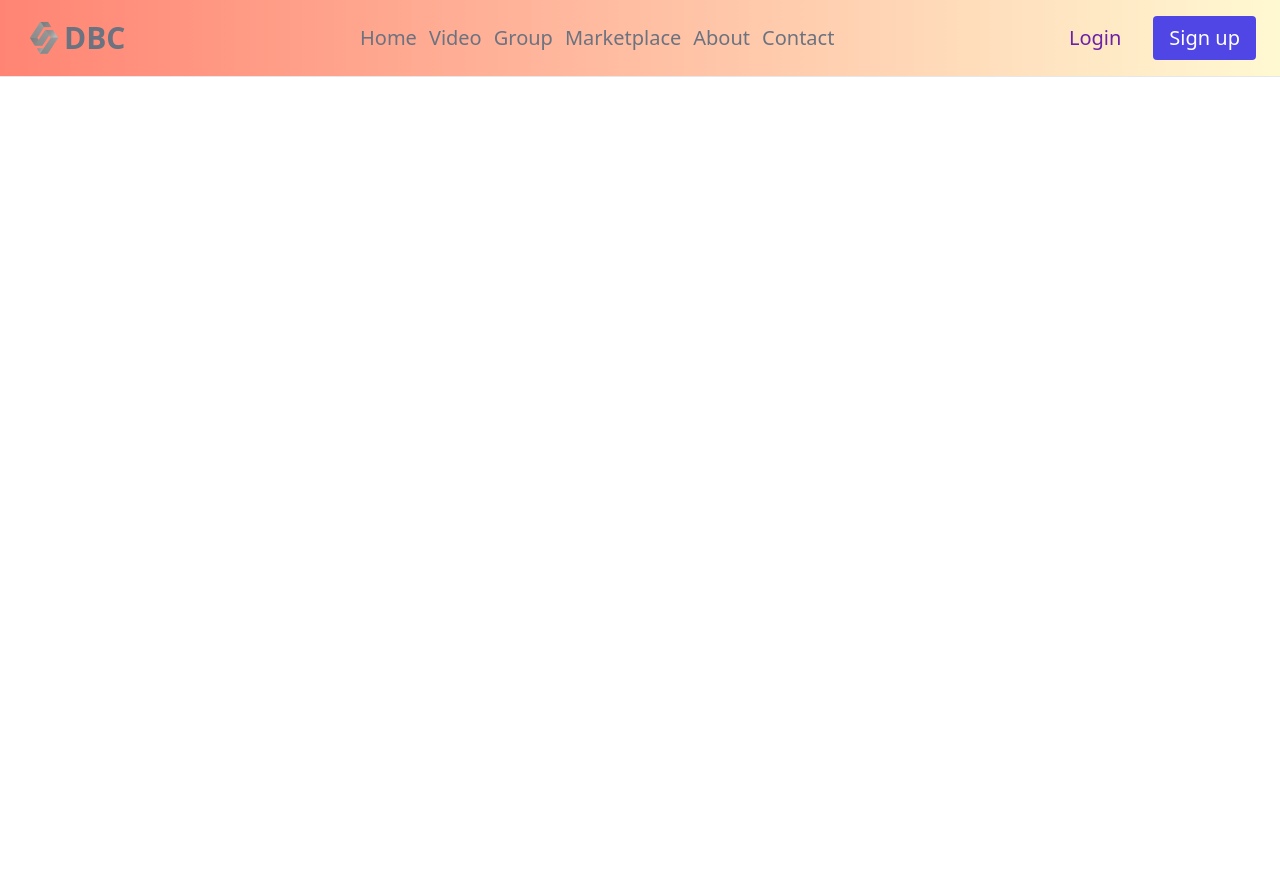
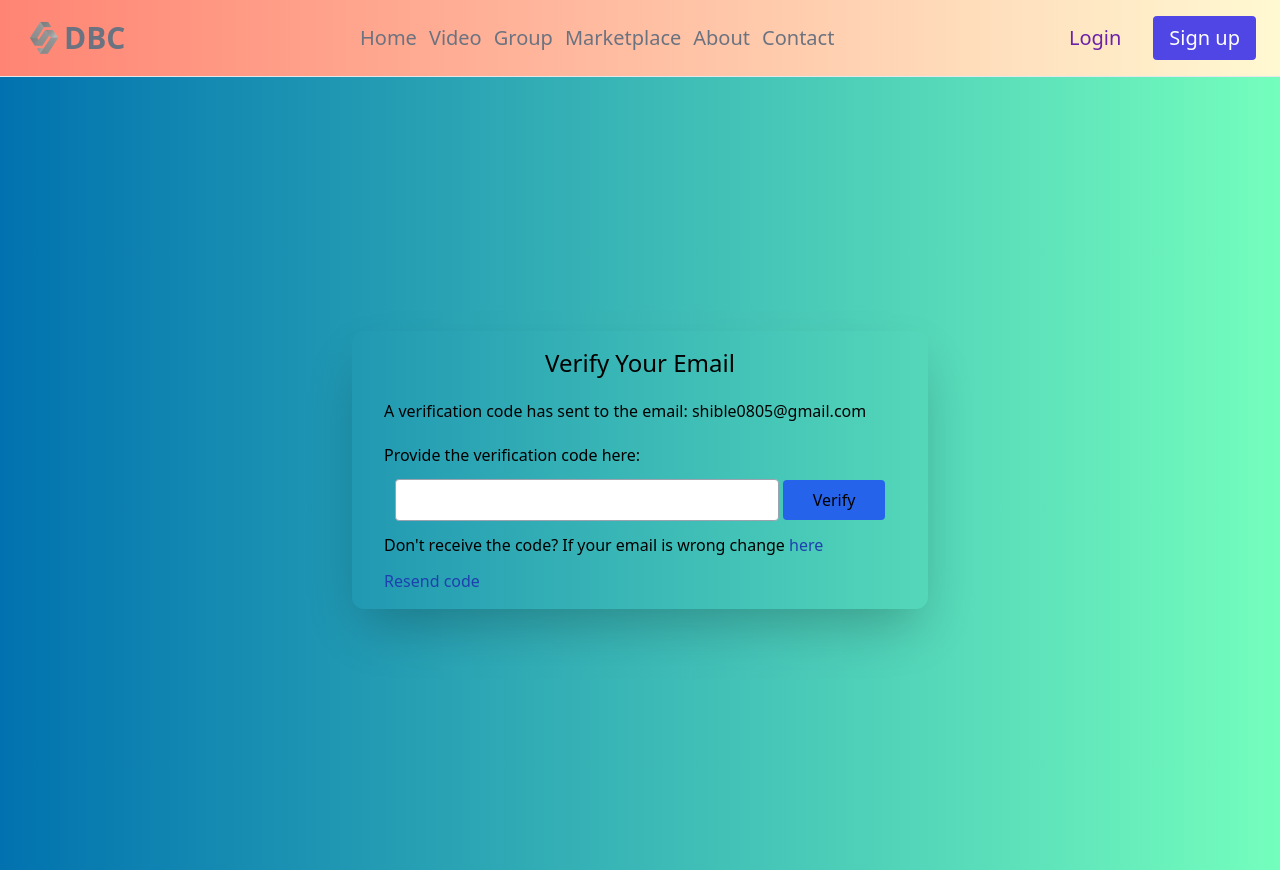
Before and after one commit to shible77/tailwind-express, a React (Vite) app in the folder testingTailwind/: page /verifyEmail in a window 1280 px wide. Before the commit the page ends 800 px from the top, so only its background shows below. Built offline with nearby package versions, Linux system fonts and the light colour scheme.

Commit message:
UI complete

```diff
--- a/testingTailwind/src/App.jsx
+++ b/testingTailwind/src/App.jsx
@@ -2,6 +2,8 @@ import React from "react";
 import Login from "./pages/Login";
 import Signup from "./pages/Signup";
 import NavBar from "./components/NavBar";
+import VerifyEmail from "./pages/VerifyEmail";
+import ChangeEmail from "./pages/ChangeEmail";
 import { BrowserRouter, Routes, Route } from "react-router-dom";
 
 function App() {
@@ -13,6 +15,8 @@ function App() {
         <Routes>
           <Route path="/login" element={<Login />} />
           <Route path="/signup" element={<Signup />} />
+          <Route path="/verifyEmail" element={<VerifyEmail/>}/>
+          <Route path="/changeEmail" element={<ChangeEmail/>}/>
         </Routes>
       </div>
     </BrowserRouter>
--- a/testingTailwind/src/components/NavBar.jsx
+++ b/testingTailwind/src/components/NavBar.jsx
@@ -2,6 +2,7 @@ import React, { useState } from "react";
 import dummyLogo from "./../assets/dummyLogo.png";
 import { IoMenu } from "react-icons/io5";
 import { RxCross2 } from "react-icons/rx";
+import { NavLink } from "react-router-dom";
 
 function NavBar() {
   const [showMenu, setShowMenu] = useState(false);
@@ -22,8 +23,8 @@ function NavBar() {
     <header className="w-full bg-custom-gradient6 fixed top-0 left-0 right-0">
       <nav className="py-4 lg:px-6 px-4 sticky top-0 left-0 right-0 border-b duration-300">
         <div className="flex justify-between items-center text-base gap-8">
-          <a
-            href="#"
+          <NavLink
+            to="#"
             className="text-3xl font-semibold flex items-center space-x-0"
           >
             <img
@@ -32,27 +33,27 @@ function NavBar() {
               className="w-10 inline-block items-center"
             />
             <span className="text-gray-500">DBC</span>
-          </a>
+          </NavLink>
 
           <ul className="hidden lg:flex space-x-3">
-            {navItems.map(({ item, path }) => (
-              <a href={path} className="text-xl text-gray-500">
+            {navItems.map(({ item, path }, index) => (
+              <NavLink key={index} to={path} className="text-xl text-gray-500">
                 {item}
-              </a>
+              </NavLink>
             ))}
           </ul>
 
           <div className="space-x-8 hidden lg:flex items-center">
-            <a href="/login">
+            <NavLink to="/login">
               <h6 className="text-xl text-purple-800 hover:text-purple-400">
                 Login
               </h6>
-            </a>
-            <a href="/signup" className="flex justify-center items-center">
+            </NavLink>
+            <NavLink to="/signup" className="flex justify-center items-center">
               <button className="px-4 py-2 text-white rounded text-xl bg-indigo-600 hover:bg-indigo-200 justify-center">
                 Sign up
               </button>
-            </a>
+            </NavLink>
           </div>
           <div className="lg:hidden">
             <button
@@ -73,13 +74,13 @@ function NavBar() {
             showMenu ? "flex flex-col fixed top-2 left-0 right-0" : "hidden"
           }`}
         >
-            {navItems.map(({item, path})=> (
-                <a href={path} className="text-gray-500 text-xl hover:text-black">{item}</a>
+            {navItems.map(({item, path}, index)=> (
+                <NavLink key={index} to={path} className="text-gray-500 text-xl hover:text-black">{item}</NavLink>
             ))}
             <div className="w-full border-b-2 border-gray-700"></div>
             <div className="flex items-center justify-around">
-                <a href="/login" className="text-gray-500 text-2xl hover:text-gray-400">Login</a>
-                <a href="/signup" className="text-gray-500 text-2xl hover:text-gray-400">Sign up</a>
+                <NavLink to="/login" className="text-gray-500 text-2xl hover:text-gray-400">Login</NavLink>
+                <NavLink to="/signup" className="text-gray-500 text-2xl hover:text-gray-400">Sign up</NavLink>
             </div>
         </div>
       </nav>
--- /dev/null
+++ b/testingTailwind/src/pages/ChangeEmail.jsx
@@ -0,0 +1,28 @@
+import React, { useState } from 'react'
+
+function ChangeEmail() {
+    const [email, setEmail] = useState('')
+  return (
+    <div className='flex justify-center items-center min-h-screen bg-custom-gradient1'>
+        <div className='flex flex-col px-8 py-4 rounded-xl shadow-2xl w-full max-w-xs sm:max-w-sm md:max-w-md lg:max-w-lg xl:max-w-xl'>
+            <h1 className='text-2xl text-center'>Change Your Email</h1>
+            <div className='flex flex-col space-y-2 w-full mt-5'>
+                <label className='text-lg'>Enter the correct email:</label>
+                <div className='flex flex-row justify-center items-center w-full'>
+                    <input
+                        type='email'
+                        placeholder='jhonedoe1@gmail.com'
+                        className='p-2 rounded border border-gray-400 focus:outline-none focus:ring-violet-700 focus:ring-2 w-3/4'
+                        required
+                        onChange={(e) => {setEmail(e.target.value)}}
+                    />
+                    <button className='p-2 bg-blue-600 hover:bg-blue-800 rounded w-1/5 ml-1 text-base' onClick={() => {}}>Enter</button>
+                </div>
+                <p>*Note: make sure that your entered email is correct and valid</p>
+            </div>
+        </div>
+    </div>
+  )
+}
+
+export default ChangeEmail
--- a/testingTailwind/src/pages/Signup.jsx
+++ b/testingTailwind/src/pages/Signup.jsx
@@ -1,6 +1,7 @@
 import React, { useEffect, useState } from "react";
 import { FaRegEye, FaRegEyeSlash } from "react-icons/fa";
 import { TbInfoTriangleFilled } from "react-icons/tb";
+import { useNavigate } from "react-router-dom";
 
 function Signup() {
   const [data, setData] = useState({
@@ -23,12 +24,13 @@ function Signup() {
   const [perfectPass, setPerfectPass] = useState(false);
   const [passMatched, setPassMatched] = useState(false);
 
+  const navigate = useNavigate();
   const handleSubmit = (e) => {
     e.preventDefault();
     if (data.password !== data.confirmPassword) {
       console.log("passwords don't match");
     }
-    console.log(data);
+    navigate('/verifyEmail')
   };
 
   useEffect(() => {
--- /dev/null
+++ b/testingTailwind/src/pages/VerifyEmail.jsx
@@ -0,0 +1,51 @@
+import React, { useState } from "react";
+import { NavLink } from "react-router-dom";
+
+function VerifyEmail() {
+  const [code, setCode] = useState("");
+
+  return (
+    <div className="flex items-center justify-center min-h-screen bg-custom-gradient1">
+      <div className="flex flex-col px-8 py-4 rounded-xl shadow-2xl bg-transparent w-full max-w-xs sm:max-w-sm md:max-w-md lg:max-w-lg xl:max-w-xl">
+        <h1 className="text-2xl text-center">Verify Your Email</h1>
+        <p className="mt-5">
+          A verification code has sent to the email: shible0805@gmail.com
+        </p>
+        <div className="flex flex-col space-y-3 mt-5">
+          <label>Provide the verification code here:</label>
+          <div className="flex flex-row w-full justify-center items-center">
+            <input
+              type="text"
+              className="p-2 rounded border border-gray-400 focus:outline-none focus:ring-violet-700 focus:ring-2 w-3/4"
+              required
+              onChange={(e) => {
+                setCode(e.target.value);
+              }}
+            />
+            <button className="p-2 bg-blue-600 rounded w-1/5 ml-1 text-base" onClick={() => {console.log(code)}}>Verify</button>
+          </div>
+          <p>
+            Don't receive the code? If your email is wrong change
+            <NavLink
+              to="/changeEmail"
+              className="text-blue-800 hover:text-blue-600 w-14"
+            >
+              {" "}
+              here
+            </NavLink>
+          </p>
+        </div>
+        <button
+          className="text-blue-800 hover:text-blue-600 w-24 mt-3"
+          onClick={() => {
+            console.log("Email Sent");
+          }}
+        >
+          Resend code
+        </button>
+      </div>
+    </div>
+  );
+}
+
+export default VerifyEmail;
```
